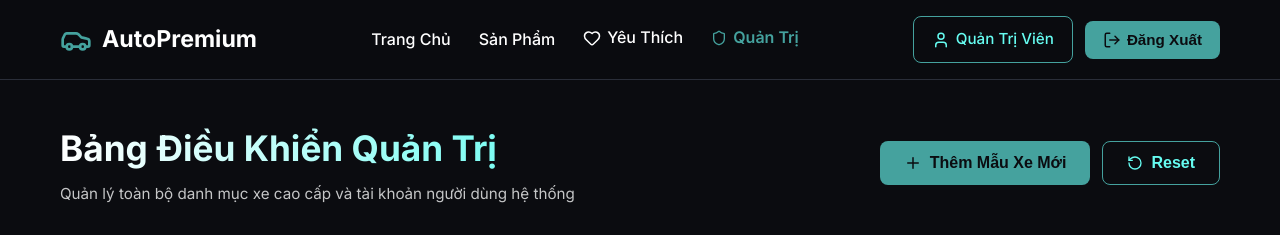
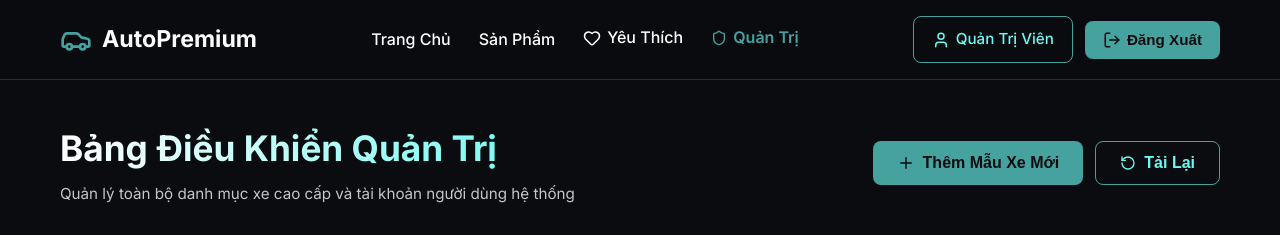
Before and after one commit to chikien-finn/dev_ops_web_oto, a React (Vite) app: page /admin in a window 1280 px wide. Both pictures are taken after a click on the button "Đăng nhập nhanh bằng Admin (Mẫu)". Shown: the top 235 px of the page. Built offline with nearby package versions, Linux system fonts and the light colour scheme.

Commit message:
refactor: Thay nut Reset thanh nut Tai Lai trang trong Admin Dashboard

```diff
--- a/src/pages/admin/Admin.jsx
+++ b/src/pages/admin/Admin.jsx
@@ -23,7 +23,7 @@ const SAMPLE_IMAGES = [
 
 export default function Admin() {
   const { user, login, getAllUsers, deleteUser } = useAuth();
-  const { cars, addCar, updateCar, deleteCar, resetCars } = useCars();
+  const { cars, addCar, updateCar, deleteCar } = useCars();
 
   const [activeTab, setActiveTab] = useState('cars'); // 'cars' or 'users'
   const [searchTerm, setSearchTerm] = useState('');
@@ -152,8 +152,8 @@ export default function Admin() {
           <button onClick={openAddModal} className="btn btn-primary">
             <Plus size={18} /> Thêm Mẫu Xe Mới
           </button>
-          <button onClick={() => { if (window.confirm('Khôi phục danh sách xe mặc định ban đầu?')) resetCars(); }} className="btn btn-outline" title="Khôi phục xe gốc">
-            <RotateCcw size={16} /> Reset
+          <button onClick={() => window.location.reload()} className="btn btn-outline" title="Tải lại trang">
+            <RotateCcw size={16} /> Tải Lại
           </button>
         </div>
       </div>
```
